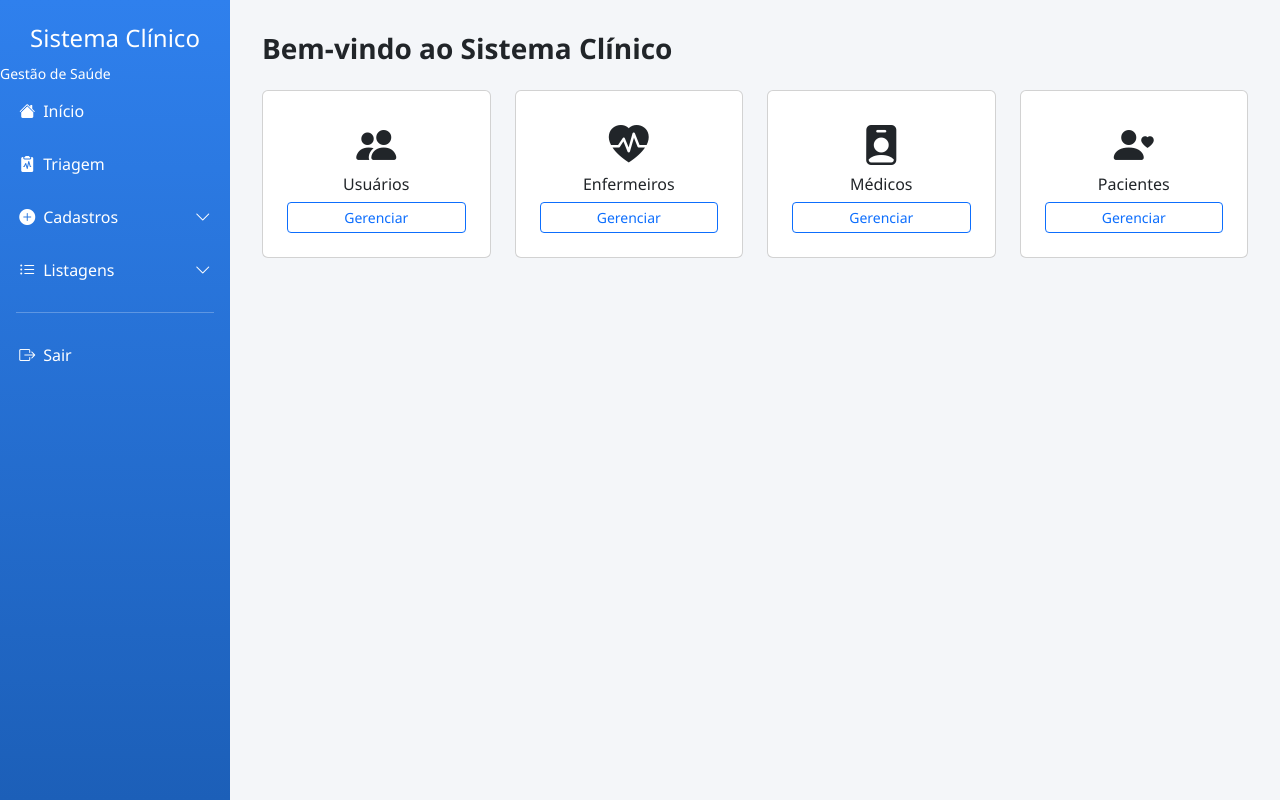
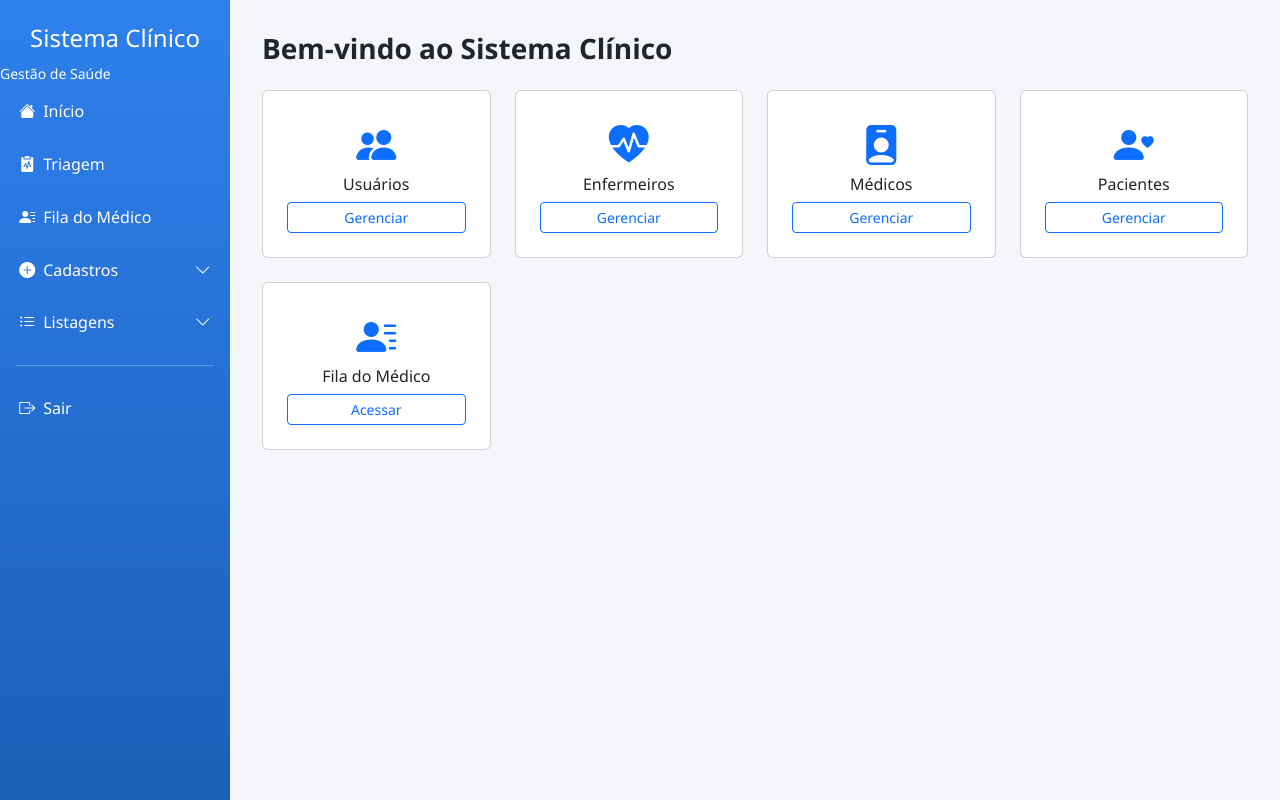
Before and after one commit to rfalves-wq/Clinica, a Django app: page / in a window 1280 px wide. Run offline with Django 5.2, Linux system fonts and the light colour scheme; some libraries are stand-ins or nearby versions.

Commit message:
atualizado

```diff
--- a/contas/templates/home.html
+++ b/contas/templates/home.html
@@ -12,8 +12,6 @@
     --primary: #2f80ed;
     --primary-dark: #1c5fb8;
     --bg-light: #f4f6f9;
-    --bg-dark: #121212;
-    --card-dark: #1e1e1e;
 }
 
 body {
@@ -22,6 +20,7 @@ body {
     background: var(--bg-light);
 }
 
+/* SIDEBAR */
 .sidebar {
     width: 230px;
     height: 100vh;
@@ -56,6 +55,7 @@ body {
     background-color: rgba(255,255,255,0.08);
 }
 
+/* MAIN */
 .main-content {
     margin-left: 230px;
     min-height: 100vh;
@@ -80,6 +80,10 @@ body {
 
     <a href="{% url 'fila_espera' %}">
         <i class="bi bi-clipboard2-pulse-fill me-2"></i> Triagem
+    </a>
+
+    <a href="{% url 'fila_medico' %}">
+        <i class="bi bi-person-lines-fill me-2"></i> Fila do Médico
     </a>
 
     <a data-bs-toggle="collapse" href="#menuCadastrar">
@@ -142,35 +146,58 @@ body {
 
         <div class="row g-4">
 
+            <!-- USUÁRIOS -->
             <div class="col-md-3">
                 <div class="card text-center p-4">
-                    <i class="bi bi-people-fill fs-1"></i>
+                    <i class="bi bi-people-fill fs-1 text-primary"></i>
                     <h6>Usuários</h6>
-                    <a href="{% url 'usuario_list' %}" class="btn btn-outline-primary btn-sm">Gerenciar</a>
+                    <a href="{% url 'usuario_list' %}" class="btn btn-outline-primary btn-sm">
+                        Gerenciar
+                    </a>
                 </div>
             </div>
 
+            <!-- ENFERMEIROS -->
             <div class="col-md-3">
                 <div class="card text-center p-4">
-                    <i class="bi bi-heart-pulse-fill fs-1"></i>
+                    <i class="bi bi-heart-pulse-fill fs-1 text-primary"></i>
                     <h6>Enfermeiros</h6>
-                    <a href="{% url 'enfermeiro_list' %}" class="btn btn-outline-primary btn-sm">Gerenciar</a>
+                    <a href="{% url 'enfermeiro_list' %}" class="btn btn-outline-primary btn-sm">
+                        Gerenciar
+                    </a>
                 </div>
             </div>
 
+            <!-- MÉDICOS -->
             <div class="col-md-3">
                 <div class="card text-center p-4">
-                    <i class="bi bi-person-badge-fill fs-1"></i>
+                    <i class="bi bi-person-badge-fill fs-1 text-primary"></i>
                     <h6>Médicos</h6>
-                    <a href="{% url 'medico_list' %}" class="btn btn-outline-primary btn-sm">Gerenciar</a>
+                    <a href="{% url 'medico_list' %}" class="btn btn-outline-primary btn-sm">
+                        Gerenciar
+                    </a>
                 </div>
             </div>
 
+            <!-- PACIENTES -->
             <div class="col-md-3">
                 <div class="card text-center p-4">
-                    <i class="bi bi-person-heart fs-1"></i>
+                    <i class="bi bi-person-heart fs-1 text-primary"></i>
                     <h6>Pacientes</h6>
-                    <a href="{% url 'listar_pacientes' %}" class="btn btn-outline-primary btn-sm">Gerenciar</a>
+                    <a href="{% url 'listar_pacientes' %}" class="btn btn-outline-primary btn-sm">
+                        Gerenciar
+                    </a>
+                </div>
+            </div>
+
+            <!-- FILA DO MÉDICO -->
+            <div class="col-md-3">
+                <div class="card text-center p-4">
+                    <i class="bi bi-person-lines-fill fs-1 text-primary"></i>
+                    <h6>Fila do Médico</h6>
+                    <a href="{% url 'fila_medico' %}" class="btn btn-outline-primary btn-sm">
+                        Acessar
+                    </a>
                 </div>
             </div>
 
```
Also changed, not shown: db.sqlite3.
